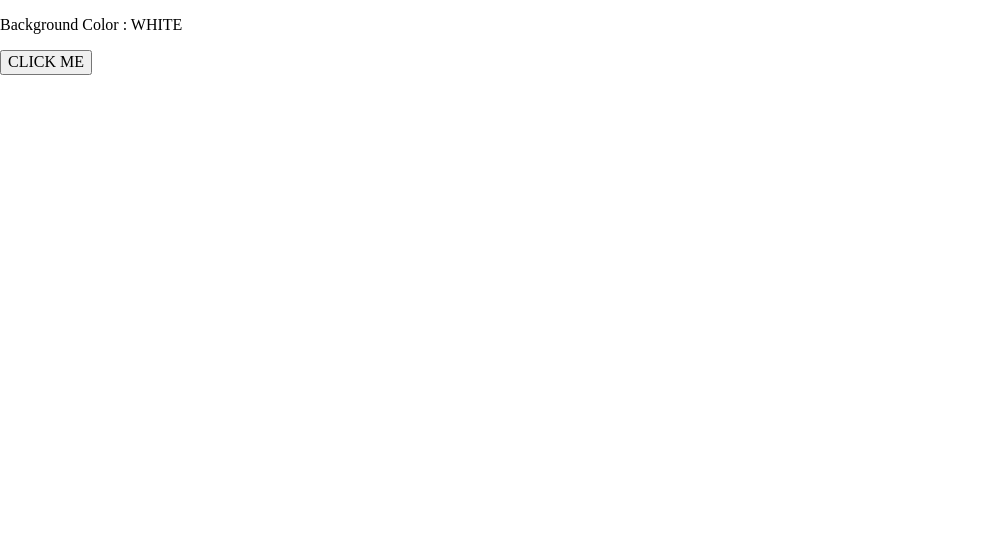
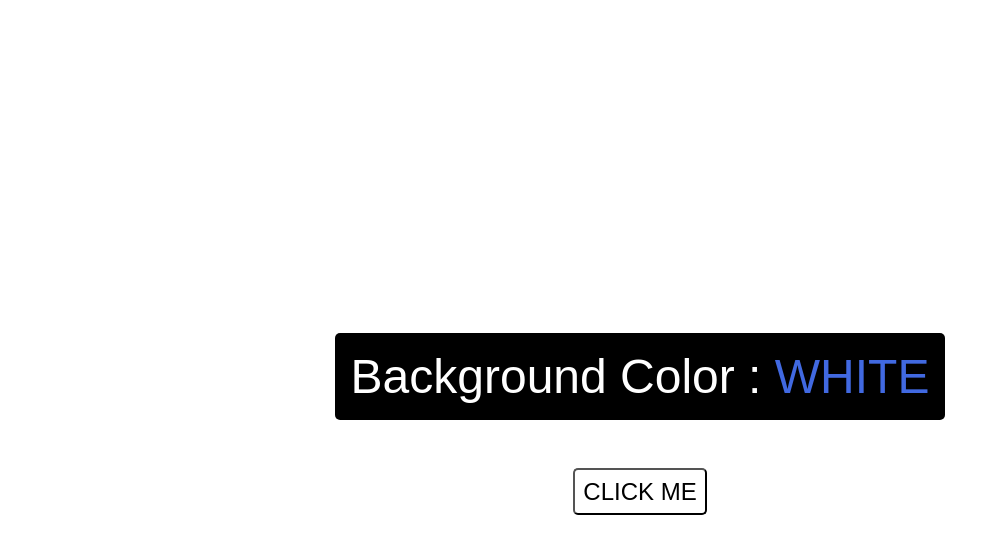
Before and after one commit to volodons/color-randomizer, a plain HTML site: page task2_1/index.html in a window 1280 px wide. Shown: the whole page, without its empty margins (0-1008 px from the left). Drawn offline with Linux system fonts and the light colour scheme.

Commit message:
Create styles (CSS)

```diff
--- a/task2_1/index.html
+++ b/task2_1/index.html
@@ -10,7 +10,7 @@
   </head>
   <body>
     <p id="text">Background Color : <span id="color-name">WHITE</span></p>
-    <button onclick="changeColor()">CLICK ME</button>
+    <button onclick="changeColor()" id="button">CLICK ME</button>
     <script src="./scripts/script.js"></script>
   </body>
 </html>
--- a/task2_1/scripts/script.js
+++ b/task2_1/scripts/script.js
@@ -1,55 +1,65 @@
 function changeColor() {
-  var colorName = document.getElementById("color-name");
-  var number = Math.random();
+  let colorName = document.getElementById("color-name");
+  let number = Math.random();
   if (number < 0.1) {
     document.querySelector("body").style.background = "red";
     document.querySelector("#text").style.background = "black";
     document.querySelector("#text").style.color = "white";
+    document.querySelector("#color-name").style.color = "red";
     colorName.textContent = "RED";
   } else if (number > 0.1 && number < 0.2) {
     document.querySelector("body").style.background = "orange";
     document.querySelector("#text").style.background = "black";
     document.querySelector("#text").style.color = "white";
+    document.querySelector("#color-name").style.color = "orange";
     colorName.textContent = "ORANGE";
   } else if (number > 0.2 && number < 0.3) {
     document.querySelector("body").style.background = "yellow";
     document.querySelector("#text").style.background = "black";
     document.querySelector("#text").style.color = "white";
+    document.querySelector("#color-name").style.color = "yellow";
     colorName.textContent = "YELLOW";
   } else if (number > 0.3 && number < 0.4) {
     document.querySelector("body").style.background = "green";
     document.querySelector("#text").style.background = "black";
     document.querySelector("#text").style.color = "white";
+    document.querySelector("#color-name").style.color = "green";
     colorName.textContent = "GREEN";
   } else if (number > 0.4 && number < 0.5) {
     document.querySelector("body").style.background = "aqua";
     document.querySelector("#text").style.background = "black";
     document.querySelector("#text").style.color = "white";
+    document.querySelector("#color-name").style.color = "aqua";
     colorName.textContent = "AQUA";
   } else if (number > 0.5 && number < 0.6) {
     document.querySelector("body").style.background = "blue";
     document.querySelector("#text").style.background = "black";
     document.querySelector("#text").style.color = "white";
+    document.querySelector("#color-name").style.color = "blue";
     colorName.textContent = "BLUE";
   } else if (number > 0.6 && number < 0.7) {
     document.querySelector("body").style.background = "white";
     document.querySelector("#text").style.background = "black";
     document.querySelector("#text").style.color = "white";
+    document.querySelector("#color-name").style.color = "white";
     colorName.textContent = "WHITE";
   } else if (number > 0.7 && number < 0.8) {
     document.querySelector("body").style.background = "brown";
     document.querySelector("#text").style.background = "black";
     document.querySelector("#text").style.color = "white";
+    document.querySelector("#color-name").style.color = "brown";
     colorName.textContent = "BROWN";
   } else if (number > 0.8 && number < 0.9) {
     document.querySelector("body").style.background = "pink";
     document.querySelector("#text").style.background = "black";
     document.querySelector("#text").style.color = "white";
+    document.querySelector("#color-name").style.color = "pink";
     colorName.textContent = "PINK";
   } else if (number > 0.9) {
     document.querySelector("body").style.background = "black";
     document.querySelector("#text").style.background = "white";
     document.querySelector("#text").style.color = "black";
+    document.querySelector("#color-name").style.color = "black";
     colorName.textContent = "BLACK";
   }
 }
--- a/task2_1/styles/style.css
+++ b/task2_1/styles/style.css
@@ -0,0 +1,35 @@
+body {
+  min-height: 100vh;
+  font-family: sans-serif;
+  display: flex;
+  flex-direction: column;
+  align-items: center;
+  justify-content: center;
+}
+
+#text {
+  font-size: 3rem;
+  padding: 1rem;
+  border-radius: 5px;
+  background-color: black;
+  color: white;
+}
+
+#color-name {
+  color: royalblue;
+}
+
+#button {
+  font-size: 1.5rem;
+  padding: 0.5rem;
+  border-radius: 5px;
+  background-color: transparent;
+  color: black;
+  transition: 0.4s;
+  cursor: pointer;
+}
+
+#button:hover {
+  background-color: black;
+  color: white;
+}
```
